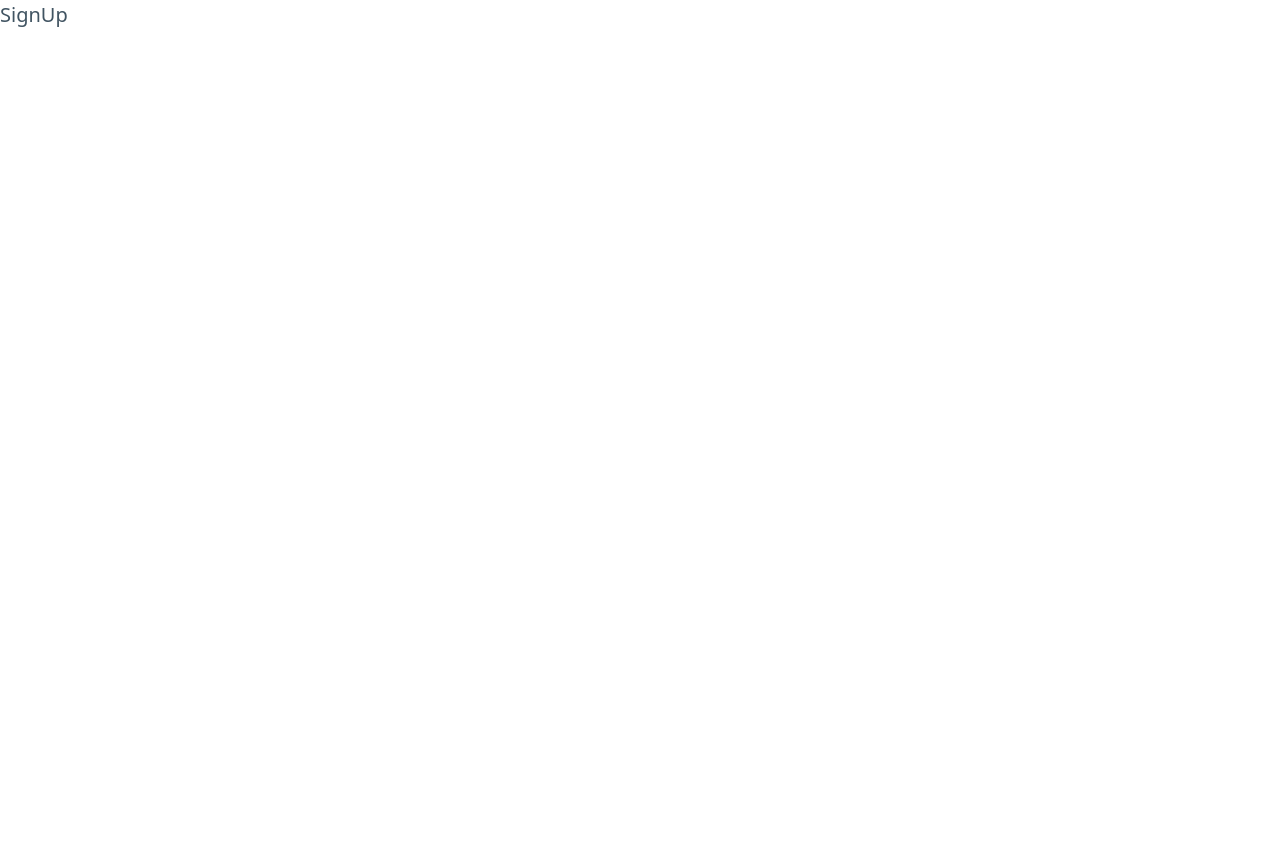
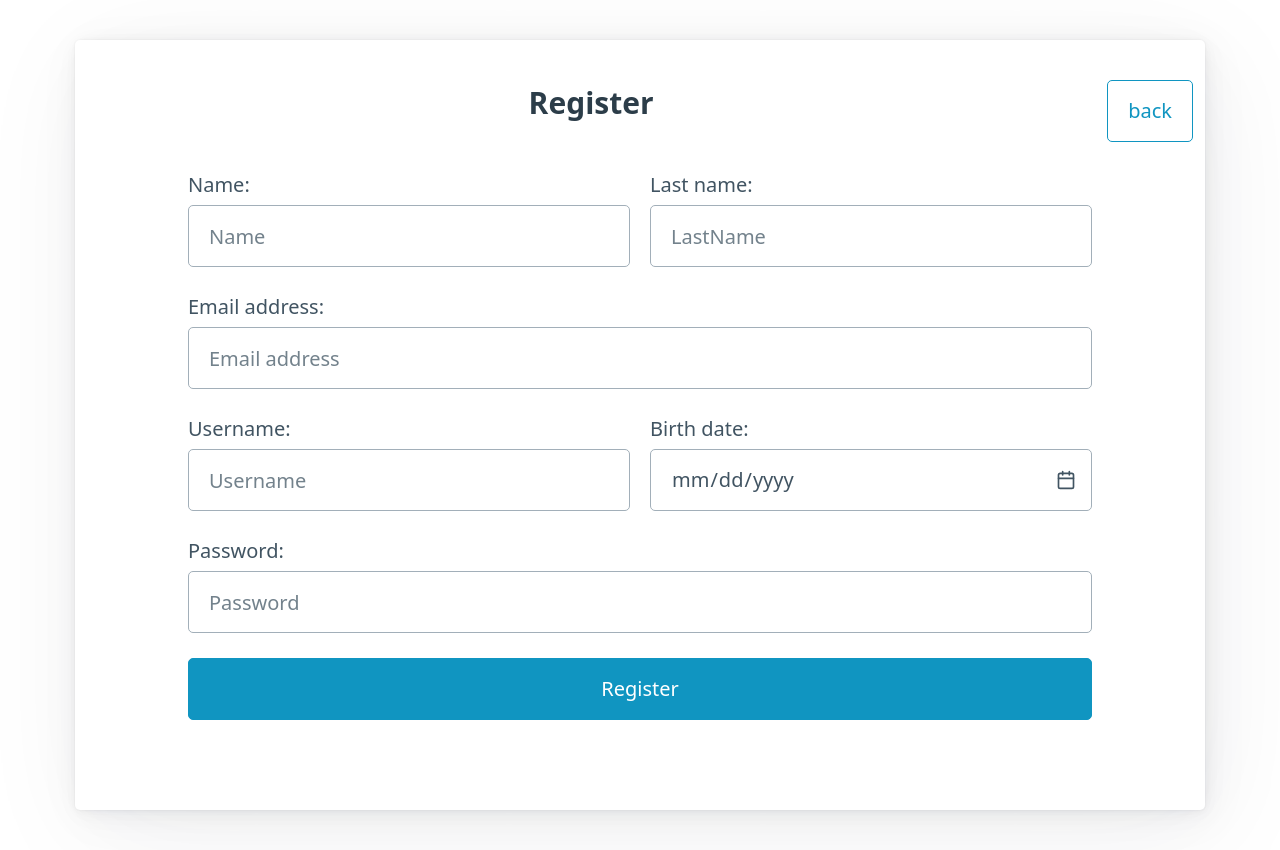
Before and after one commit to Bijan-K/NextJS-PicoCss-LoginForm, a Next.js app: page /Signup in a window 1280 px wide. Before the commit the page ends 800 px from the top, so only its background shows below. Built offline with nearby package versions, Linux system fonts and the light colour scheme.

Commit message:
Home, Login & signup page

```diff
--- a/components/Layout.js
+++ b/components/Layout.js
@@ -16,7 +16,7 @@ export default function Layout({ title, keywords, description, children }) {
 }
 
 Layout.defaultProps = {
-  title: 'Title',
+  title: 'Simple Login Page',
   keywords: 'markdown,preview,coding',
   description: 'markdown preview client',
 };
--- a/pages/Signup/index.js
+++ b/pages/Signup/index.js
@@ -1,3 +1,57 @@
+import Link from 'next/link';
 export default function SignUp() {
-  return <div>SignUp</div>;
+  return (
+    <article className="container">
+      <Link href="/">
+        <button className="back outline width">back</button>
+      </Link>
+      <h3 className="mid">Register</h3>
+
+      <form className="flex">
+        <div className="grid">
+          <label for="name">
+            Name:
+            <input id="name" type="text" placeholder="Name" required />
+          </label>
+          <label for="lastname">
+            Last name:
+            <input id="lastname" type="text" placeholder="LastName" required />
+          </label>
+        </div>
+        <label for="email">
+          Email address:
+          <input
+            type="email"
+            id="email"
+            name="email"
+            placeholder="Email address"
+            required
+          />
+        </label>
+
+        <div className="grid">
+          <label for="username">
+            Username:
+            <input id="username" type="text" placeholder="Username" required />
+          </label>
+          <label for="birthdate">
+            Birth date:
+            <input id="birthdate" type="date" placeholder="ss" required />
+          </label>
+        </div>
+        <label for="password">
+          Password:
+          <input
+            id="password"
+            type="password"
+            placeholder="Password"
+            required
+          />
+        </label>
+        <Link href="/myaccount">
+          <button type="submit">Register</button>
+        </Link>
+      </form>
+    </article>
+  );
 }
--- a/pages/account/index.js
+++ /dev/null
@@ -1,3 +0,0 @@
-export default function Account() {
-  return <div>Account</div>;
-}
--- /dev/null
+++ b/pages/resetpassword/index.js
@@ -0,0 +1,3 @@
+export default function Reset() {
+  return <div>Reset</div>;
+}
--- a/styles/global.css
+++ b/styles/global.css
@@ -1,5 +1,36 @@
-.container {
+.mid {
+  display: block;
+  text-align: center;
+}
+.flex {
+  width: 80%;
   display: flex;
-  justify-content: center; /* align horizontal */
-  align-items: center; /* align vertical */
+  flex-direction: column;
+  margin-left: 10%;
 }
+
+.back {
+  margin-right: 12px;
+  float: right;
+  text-align: center;
+  width: max-content;
+}
+.logout {
+  width: 80%;
+  margin-left: 10%;
+  border-color: red;
+}
+.footer {
+  /* position: fixed;
+  left: 0;
+  bottom: 2%; */
+  width: 100%;
+  text-align: center;
+}
+.middle {
+  margin-left: 10%;
+  margin-right: 10%;
+}
+.margin {
+  margin-top: 25px;
+}
```
Also changed, not shown: pages/Login/index.js (+33 -1 lines), pages/index.js (+15 -9 lines), pages/myaccount/index.js (added, +44 -0 lines), pages/api/Login.js (added), pages/api/register.js (added).
